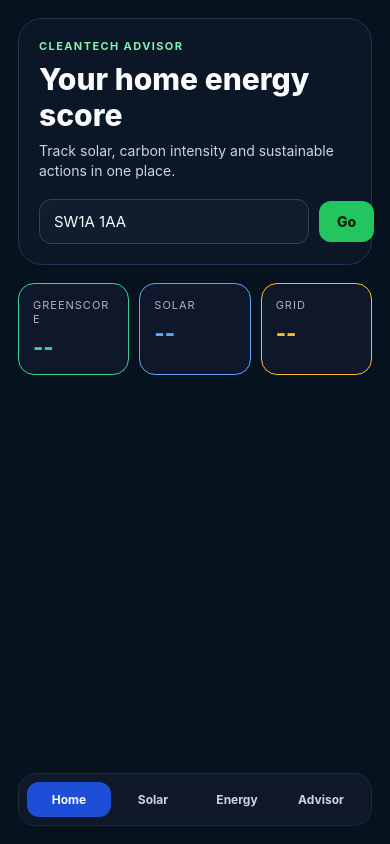
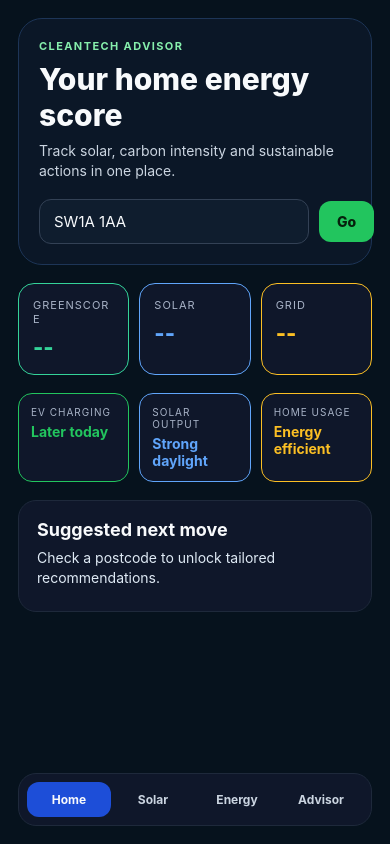
Before and after one commit to emmanuelokpatuma/sustainable-clean-energy-ai, a React Native app in the folder mobile/: screen / in a window 390 px wide. Built offline with nearby package versions, Linux system fonts and the light colour scheme.

Commit message:
Refine mobile overview UX

```diff
--- a/mobile/App.tsx
+++ b/mobile/App.tsx
@@ -113,6 +113,26 @@ export default function App() {
     ],
     [analysis],
   );
+
+  const quickActions = useMemo(
+    () => [
+      { label: 'EV charging', value: 'Later today', tone: '#22c55e' },
+      { label: 'Solar output', value: 'Strong daylight', tone: '#60a5fa' },
+      { label: 'Home usage', value: 'Energy efficient', tone: '#fbbf24' },
+    ],
+    [analysis],
+  );
+
+  const opportunityMessage = useMemo(() => {
+    if (!analysis.energy) return 'Check a postcode to unlock tailored recommendations.';
+    if (analysis.energy.current.index === 'low') {
+      return 'This is a good window to shift flexible usage and charge devices.';
+    }
+    if (analysis.energy.current.index === 'moderate') {
+      return 'A moderate grid mix means a good opportunity to schedule non-essential loads.';
+    }
+    return 'Grid intensity is elevated, so keep flexible use to the lower-carbon periods.';
+  }, [analysis]);
 
   const analyze = async () => {
     setLoading(true);
@@ -230,6 +250,15 @@ export default function App() {
         ))}
       </View>
 
+      <View style={styles.quickActionRow}>
+        {quickActions.map((action) => (
+          <View key={action.label} style={[styles.quickAction, { borderColor: action.tone }]}>
+            <Text style={styles.quickActionLabel}>{action.label}</Text>
+            <Text style={[styles.quickActionValue, { color: action.tone }]}>{action.value}</Text>
+          </View>
+        ))}
+      </View>
+
       {analysis.location ? (
         <View style={styles.card}>
           <Text style={styles.sectionTitle}>Location</Text>
@@ -249,6 +278,11 @@ export default function App() {
           ) : null}
         </View>
       ) : null}
+
+      <View style={styles.card}>
+        <Text style={styles.sectionTitle}>Suggested next move</Text>
+        <Text style={styles.bodyText}>{opportunityMessage}</Text>
+      </View>
     </>
   );
 
@@ -564,4 +598,27 @@ const styles = StyleSheet.create({
   tabLabelActive: {
     color: '#f8fafc',
   },
+  quickActionRow: {
+    flexDirection: 'row',
+    gap: 10,
+    marginBottom: 18,
+  },
+  quickAction: {
+    flex: 1,
+    backgroundColor: '#0f172a',
+    borderRadius: 14,
+    borderWidth: 1,
+    padding: 12,
+  },
+  quickActionLabel: {
+    color: '#a8b3c7',
+    fontSize: 10,
+    textTransform: 'uppercase',
+    letterSpacing: 1,
+  },
+  quickActionValue: {
+    fontSize: 14,
+    fontWeight: '700',
+    marginTop: 5,
+  },
 });
```
